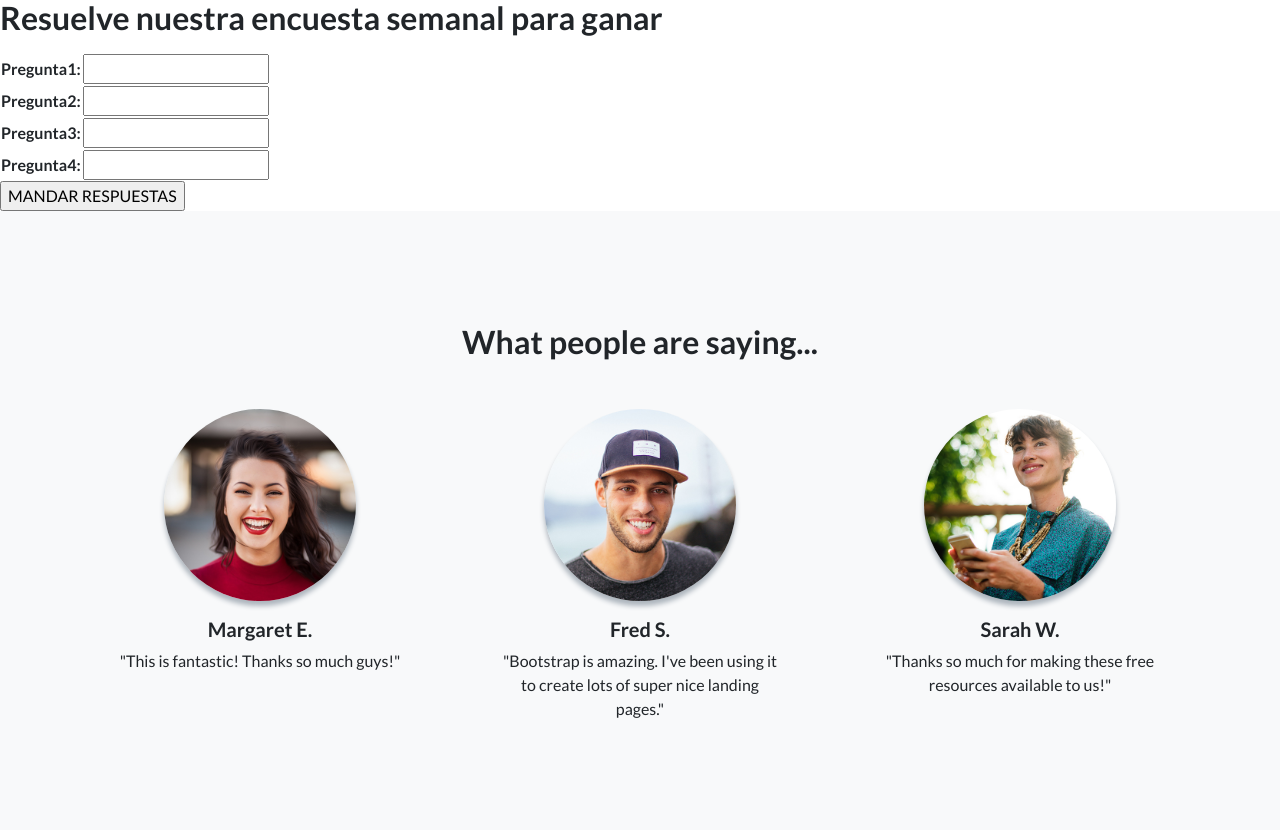
After one commit to DruxMeaney/paginaPersonal, a Django app: page /AppFormulario/encuesta/ in a window 1280 px wide. The commit adds this page. Shown: the part 557-1387 px from the top of the page. Run offline with Django 4.2, Linux system fonts and the light colour scheme; some libraries are stand-ins or nearby versions.

Commit message:
5to commit, todo sin la búsqueda

```diff
--- a/AppFormulario/forms.py
+++ b/AppFormulario/forms.py
@@ -1,15 +1,24 @@
 from django import forms
 
 
-class Inscripcion(forms.Form):
+class InscripcionFormulario(forms.Form):
+    charla= forms.IntegerField()
+    nombre= forms.CharField(max_length=50)
+    profesion= forms.CharField(max_length=30)
+    email= forms.EmailField()
 
     #Especificar los campos
-    curso = forms.CharField()
-    camada = forms.IntegerField()
+ ##    camada = forms.IntegerField()
 
 
 class RegistroFormulario(forms.Form):
-    nombre= forms.CharField(max_length=30)
-    apellido= forms.CharField(max_length=30)
+    nombre= forms.CharField(max_length=50)
+    apellido= forms.CharField(max_length=50)
     email= forms.EmailField()
-    profesion= forms.CharField(max_length=30)
+    profesion= forms.CharField(max_length=50)
+
+class Encuesta(forms.Form):
+    pregunta1= forms.CharField(max_length=50)
+    pregunta2= forms.CharField(max_length=50)
+    pregunta3= forms.CharField(max_length=50)
+    pregunta4= forms.CharField(max_length=50)
--- /dev/null
+++ b/AppFormulario/templates/AppFormulario/encuesta.html
@@ -0,0 +1,32 @@
+{% extends "AppFormulario/padre.html" %}
+
+{% load static %}
+
+{% block titulo %}
+    <h1 class="mb-5">Encuestas semanales</h1>
+{% endblock %}
+
+{% block header %}
+
+
+{% endblock %}
+
+{% block formularios %}
+<h2>Resuelve nuestra encuesta semanal para ganar</h2>
+
+<p></p>
+
+
+
+
+<form action="{% url 'encuesta' %}" method="POST"> {% csrf_token %}
+
+    <table>
+
+        {{ formulario.as_table }}
+
+    </table>
+    <input type="submit" value="MANDAR RESPUESTAS">
+
+</form>
+{% endblock %}
--- a/AppFormulario/templates/AppFormulario/padre.html
+++ b/AppFormulario/templates/AppFormulario/padre.html
@@ -21,6 +21,23 @@
     </head>
     <body>
         <!-- Navigation-->
+        <div class="container">
+            <div class="row">
+                <nav class="navbar navbar-light bg-light static-top">
+                    <div class="container">
+                        <!--<a class="navbar-brand" href="#!">Start Bootstrap</a>-->
+                        <a class="btn btn-primary" href="{% url 'inicio' %}">Inicio</a>
+                        <a class="btn btn-primary" href="{% url 'inscripcionFormulario' %}">Charlas</a>
+                        <a class="btn btn-primary" href="{% url 'registro' %}">Registro</a>
+                        <a class="btn btn-primary" href="{% url 'encuesta' %}">Encuesta</a>
+
+                    </div>
+                </nav>
+                {% block icon %}
+
+                {% endblock %}
+            </div>
+        </div>
         <!-- Masthead-->
         <header class="masthead">
             <div class="container position-relative">
@@ -38,24 +55,7 @@
             </div>
         </header>
         <!-- Icons Grid-->
-        <section class="features-icons bg-light text-center">
-            <div class="container">
-                <div class="row">
-                    <nav class="navbar navbar-light bg-light static-top">
-                        <div class="container">
-                            <!--<a class="navbar-brand" href="#!">Start Bootstrap</a>-->
-                            <a class="btn btn-primary" href="{% url 'inicio' %}">Inicio</a>
-                            <a class="btn btn-primary" href="{% url 'registro' %}">Registro</a>
-                            <a class="btn btn-primary" href="#signup">Encuesta</a>
-                            <a class="btn btn-primary" href="{% url 'inscripcion' %}">Incripcion</a>
-                        </div>
-                    </nav>
-                    {% block icon %}
 
-                    {% endblock %}
-                </div>
-            </div>
-        </section>
         <!-- Image Showcases-->
         {% block formularios %}
 
--- a/AppFormulario/urls.py
+++ b/AppFormulario/urls.py
@@ -4,9 +4,7 @@ from .views import *
 urlpatterns = [
  path('', inicio, name='inicio'),
  path('registro/', registro, name='registro'),
- path('estudiantes/', estudiantes),
- path('entregables/', entregables),
- path('inscripcion/', inscripcion, name='inscripcion'),
+ path('encuesta/', encuesta, name='encuesta'),
  path('inscripcionFormulario/', inscripcionFormulario, name='inscripcionFormulario'),
 
 ]
--- a/AppFormulario/views.py
+++ b/AppFormulario/views.py
@@ -20,9 +20,18 @@ def inscripcion(request):
 def inscripcionFormulario(request):
 
     if request.method == 'POST':
-        print(request.POST)
 
-    return render(request, "AppFormulario\inscripcionFormulario.html")
+        miFormulario=InscripcionFormulario(request.POST)
+
+        if miFormulario.is_valid():
+            informacion=miFormulario.cleaned_data
+            inscripcion=Inscripcion(charla=informacion['charla'], nombre=informacion['nombre'], profesion=informacion['profesion'], email=informacion['email'] )
+            inscripcion.save()
+            return render(request, "AppFormulario/inicio.html")
+    else:
+        miFormulario=InscripcionFormulario()
+
+        return render(request, "AppFormulario\inscripcionFormulario.html", {'formulario':miFormulario})
 
 
 def registro(request):
@@ -30,7 +39,6 @@ def registro(request):
 
         miFormulario = RegistroFormulario(request.POST) #aquí mellega toda la información del html
 
-        print(miFormulario)
 
         if miFormulario.is_valid:   #Si pasó la validación de Django
 
@@ -38,20 +46,32 @@ def registro(request):
 
             persona = Registro (nombre=informacion['nombre'], apellido=informacion['apellido'],
             email=informacion['email'], profesion=informacion['profesion'])
-
             persona.save()
-
             return render(request, "AppFormulario/inicio.html") #Vuelvo al inicio o a donde quieran
 
     else:
 
         miFormulario= RegistroFormulario() #Formulario vacio para construir el html
 
-    return render(request, "AppFormulario/registro.html", {"miFormulario":miFormulario})
+        return render(request, "AppFormulario/registro.html", {"formulario":miFormulario})
 
-def estudiantes(request):
-    return HttpResponse("Esta es la página de estudiantes")
+def encuesta(request):
+    if request.method == 'POST':
+
+        miFormulario = Encuesta(request.POST) #aquí mellega toda la información del html
 
 
-def entregables(request):
-    return HttpResponse("Esta es la página de entregables")
+        if miFormulario.is_valid:   #Si pasó la validación de Django
+
+            informacion = miFormulario.cleaned_data
+
+            pregunta = Encuesta (pregunta1=informacion['pregunta1'], pregunta2=informacion['pregunta2'],
+            pregunta3=informacion['pregunta3'], pregunta4=informacion['pregunta4'])
+            pregunta.save()
+            return render(request, "AppFormulario/encuesta.html") #Vuelvo al inicio o a donde quieran
+
+    else:
+
+        miFormulario= Encuesta() #Formulario vacio para construir el html
+
+        return render(request, "AppFormulario/encuesta.html", {"formulario":miFormulario})
```
Also changed, not shown: AppFormulario/models.py (+12 -10 lines), AppFormulario/templates/AppFormulario/inscripcion.html (deleted, +0 -16 lines), AppFormulario/templates/AppFormulario/inscripcionFormulario copy.html (added, +25 -0 lines), AppFormulario/templates/AppFormulario/inscripcionFormulario.html (+19 -4 lines), AppFormulario/templates/AppFormulario/registro.html (+22 -3 lines), AppFormulario/migrations/0001_initial.py, AppFormulario/migrations/0002_encuesta_delete_entregable_delete_estudiante.py (added), AppFormulario/migrations/0002_rename_profesor_registro.py (deleted), AppFormulario/migrations/0003_inscripcion_delete_curso.py (deleted), db.sqlite3.
